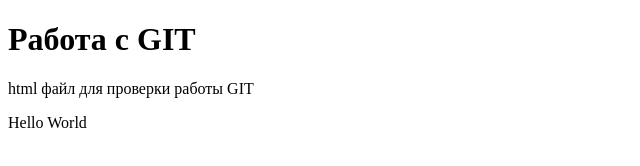
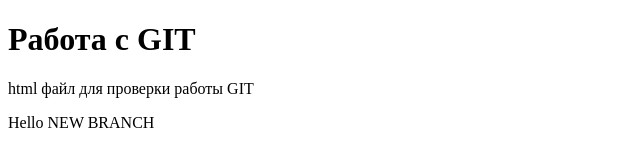
Before and after one commit to Bo1zan/sitairis6, a plain HTML site: page index.html in a window 1280 px wide. Shown: the full height of the page, 0-640 px from the left. Drawn offline with Linux system fonts and the light colour scheme.

Commit message:
New Branch Commit

```diff
--- a/index.html
+++ b/index.html
@@ -7,6 +7,6 @@
 <body>
 <h1>Работа с GIT</h1>
 <p>html файл для проверки работы GIT</p>
-<p>Hello World</p>
+<p>Hello NEW BRANCH</p>
 </body>
 </html>
```
